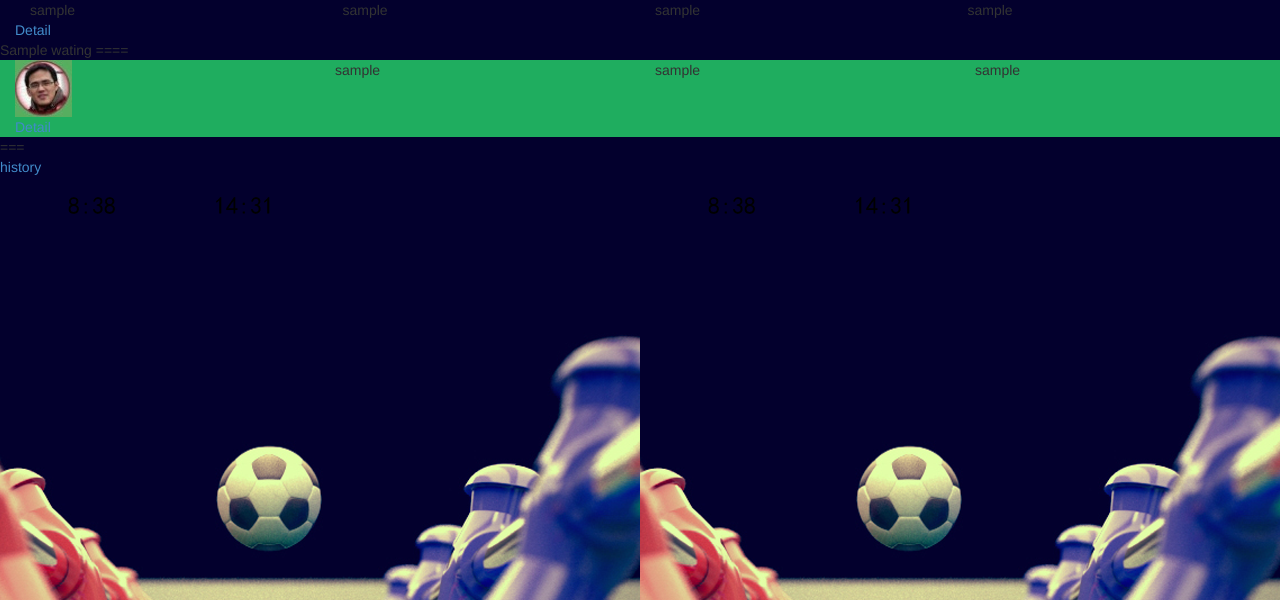
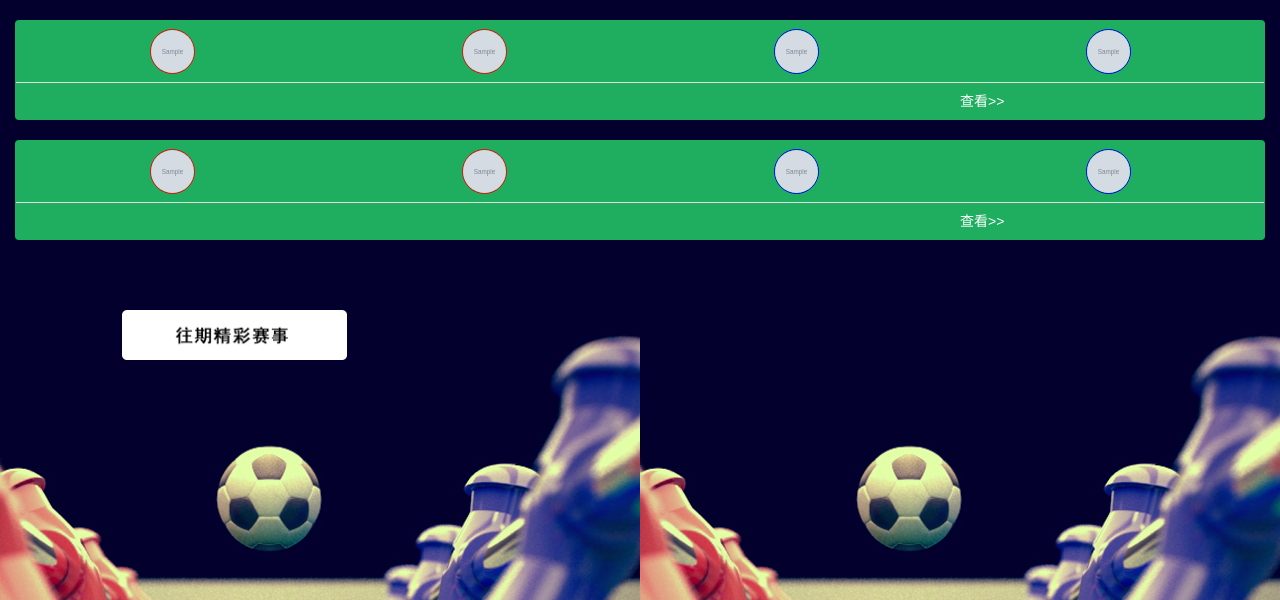
Before and after one commit to smartfoosball/fooscloud, a Django app: template smartfoosball/templates/games.html in a window 1280 px wide. Shown: the top 600 px of the page. Run offline with Django 3.2, Linux system fonts and the light colour scheme; tables that the repository leaves empty hold one stand-in row (values such as "Sample post"); the template is opened without the code that fills it: values that come from a table or form of the project are taken from there, most other values are stand-ins (such as "Sample title", 1, 10 or a date in 2020); grey boxes marked "Sample" are stand-in pictures; some libraries are stand-ins or nearby versions.

Commit message:
integrate games

```diff
--- a/smartfoosball/templates/games.html
+++ b/smartfoosball/templates/games.html
@@ -1,68 +1,75 @@
 {% extends "base.html" %}
-
-{% block title %}赛事{% endblock %}
-
 {%block body%}
+<div class="container-fluid" style="margin-top:20px;">
 
 	{% if playing %}
-<div class="container-fluid">
-  <div class="col-md-3 col-xs-3 ">
-		{{ playing.red_van.nickname }}
-  </div>
-  <div class="col-md-3 col-xs-3 ">
-		{{ playing.red_rear.nickname }}
-  </div>
-  <div class="col-md-3 col-xs-3 ">
-		{{ playing.blue_van.nickname }}
-  </div>
-  <div class="col-md-3 col-xs-3 ">
-		{{ playing.blue_rear.nickname }}
-  </div>
-		<a href="/games/{{ playing.id }}/">Detail</a>
+	<div class="panel games_bg">
+		<table class="table">
+			<tr>
+				<td class="text-center"><img class="img-circle img_size red_img_border" src="{{ playing.red_van.headimgurl }}" /></td>
+				<td class="text-center"><img class="img-circle img_size red_img_border" src="{{ playing.red_rear.headimgurl }}" /></td>
+
+				<td class="text-center"><img class="img-circle img_size blue_img_border" src="{{ playing.blue_van.headimgurl }}" /></td>
+				<td class="text-center"><img class="img-circle img_size blue_img_border" src="{{ playing.blue_rear.headimgurl }}" /></td>
+			</tr>
+			<tr>
+				<td></td>
+				<td></td>
+				<td></td>
+				<td><a href="/games/{{ playing.id }}/" style="color:white;">查看>></a></td>
+			</tr>
+		</table>
 	</div>
 	{% endif %}
 
-{{ wating }}
-====
-<div class="container-fluid">
-  <div class="row games_bg">
-	<div class="col-md-3 col-xs-3">
+	<div class="panel games_bg">
+		<table class="table">
+			<tr>
+				<td class="text-center">
 					{% if waiting.red_van %}
-         <img src="/static/images/player_img.jpg"/>
+					<img class="img-circle img_size red_img_border" src="{{ waiting.red_van.headimgurl }}" />
 					{% else %}
-	 <a href="/games/{{ waiting.id }}/join?pos=red_van"><img src="/static/images/red_join.jpg"/></a>
+					<a href="/games/{{ waiting.id }}/join?pos=red_van"><img class="img-circle img_size red_img_border" src="/static/images/blank_plus.png" /></a>
+					{% endif %}
+				</td>
+				<td class="text-center">
+					{% if waiting.red_rear %}
+					<img class="img-circle img_size red_img_border" src="{{ waiting.red_rear.headimgurl }}" />
+					{% else %}
+					<a href="/games/{{ waiting.id }}/join?pos=red_rear"><img class="img-circle img_size red_img_border" src="/static/images/blank_plus.png" /></a>
+					{% endif %}
+				</td>
 
+				<td class="text-center">
+					{% if waiting.blue_van %}
+					<img class="img-circle img_size blue_img_border" src="{{ waiting.blue_van.headimgurl }}" />
+					{% else %}
+					<a href="/games/{{ waiting.id }}/join?pos=blue_van"><img class="img-circle img_size blue_img_border" src="/static/images/blank_plus.png" /></a>
 					{% endif %}
-	</div>
-	<div class="col-md-3 col-xs-3">
-	{% if waiting.red_rear %}
-		{{ waiting.red_rear.nickname }}
+
+				</td>
+				<td class="text-center">
+					{% if waiting.blue_rear %}
+					<img class="img-circle img_size blue_img_border" src="{{ waiting.blue_rear.headimgurl }}" />
 					{% else %}
-		<a href="/games/{{ waiting.id }}/join?pos=red_rear"><img src="/static/images/red_join.jpg"/></a>
+					<a href="/games/{{ waiting.id }}/join?pos=blue_rear"><img class="img-circle img_size blue_img_border" src="/static/images/blank_plus.png" /></a>
 					{% endif %}
-	</div>
-	<div class="col-md-3 col-xs-3">
-	{% if waiting.blue_van %}
-		{{ waiting.blue_van.nickname }}
-	{% else %}
-		<a href="/games/{{ waiting.id }}/join?pos=blue_van">Join</a>
-	{% endif %}
-	</div>
-	<div class="col-md-3 col-xs-3">
-	{% if waiting.blue_rear %}
-		{{ waiting.blue_rear.nickname }}
-	{% else %}
-		<a href="/games/{{ waiting.id }}/join?pos=blue_rear">Join</a>
-	{% endif %}
-	</div>
-	<div class="col-md-12">
-	<a href="/games/{{ waiting.id }}/">Detail</a>
-	</div>
-  </div>
-</div>
-===
-<div>
-	<a href="/games/history/" >history</a>
+				</td>
+			</tr>
+			<tr>
+				<td></td>
+				<td></td>
+				<td></td>
+				<td><a href="/games/{{ waiting.id }}/" style="color:white;">查看>></a></td>
+			</tr>
+		</table>
 	</div>
 
+	<div class="row">
+		<div class="col-xs-1"></div>
+		<div class="col-xs-2">
+			<a href="/games/history/" ><img class="" style="margin-top:50px;wdith:200px;height:50px;" src="/static/images/history.png"/></a>
+		</div>
+		<div class="col-xs-1"></div>
+	</div>
 	{%endblock%}
```
Also changed, not shown: smartfoosball/templates/games2.html (deleted, +0 -68 lines). Lines whose indentation alone changed are shown as unchanged.
